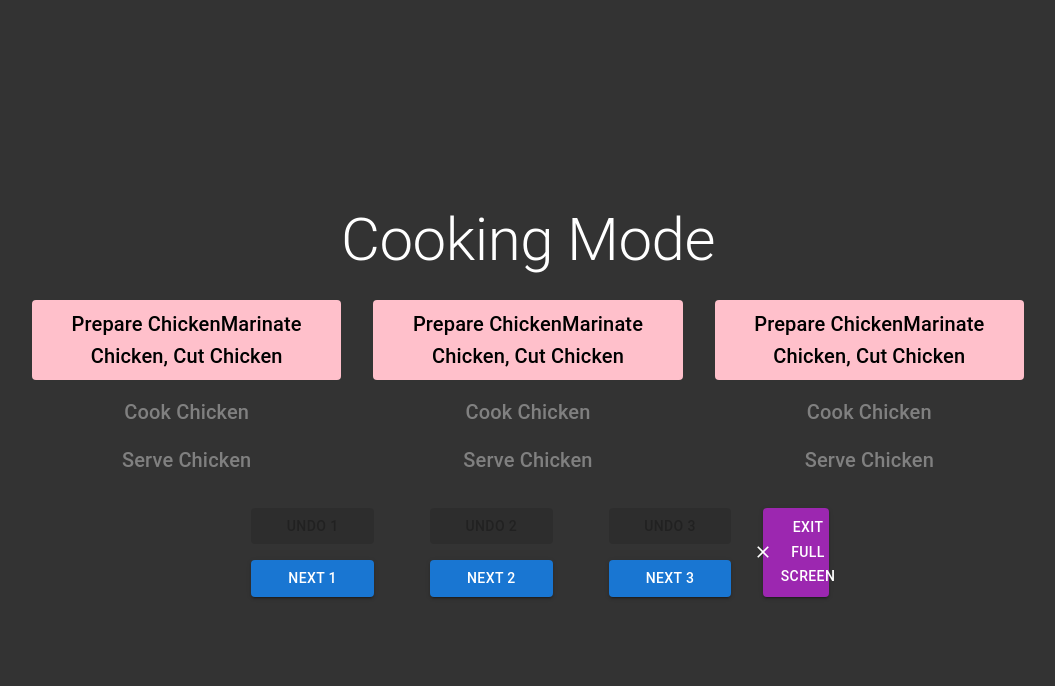
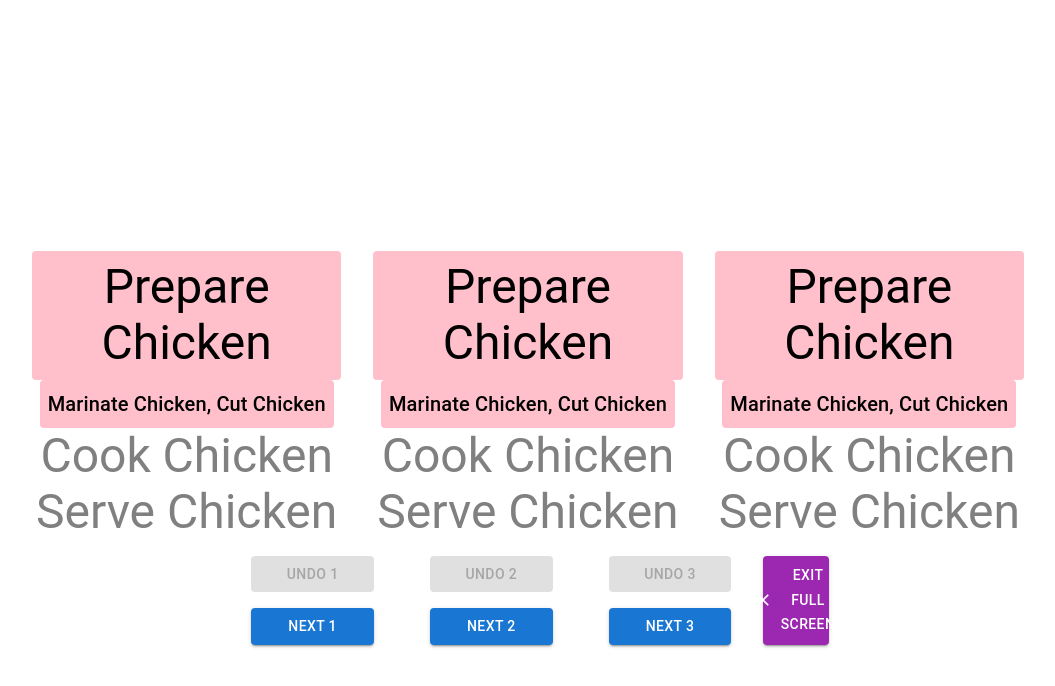
Before and after one commit to singapore2024/Team-6, a React (Vite) app in the folder vite-project/: page / in a window 1280 px wide. Both pictures are taken after a click on the button 772 px from the left and 314 px from the top of the page. Shown: the top 686 px of the page, without its empty margins (112-1167 px from the left). Built offline with nearby package versions, Linux system fonts and the light colour scheme.

Commit message:
Fix bugs

```diff
--- a/vite-project/src/CookingMode.tsx
+++ b/vite-project/src/CookingMode.tsx
@@ -80,7 +80,7 @@ const CookingMode: React.FC<CookingModeProps> = ({ onExit }) => {
           justifyContent: 'center',
           alignItems: 'center',
           flexDirection: 'column',
-          backgroundColor: '#333', // Full-screen background
+          backgroundColor: 'white', // Full-screen background
           color: '#fff',
           margin: 0,
           padding: 0,
@@ -93,42 +93,61 @@ const CookingMode: React.FC<CookingModeProps> = ({ onExit }) => {
           <Grid item xs={12} sm={4}>
           <Box sx={{ display: 'flex', flexDirection: 'column', alignItems: 'center' }}>
             {tasks.map((taskNumber) => (
+                <React.Fragment key={taskNumber}>
                 <Typography
-                  key={taskNumber}
-                  sx={{ ...getTaskStyle(1, taskNumber), marginBottom: 2 }}
-                  variant="h6"
+                    sx={{ ...getTaskStyle(1, taskNumber) }}
+                    variant="h3"
                 >
                     {taskList[taskNumber - 1]}
-                  {(taskNumber === currentTask1 + 1) && taskDescription[taskNumber - 1] }
                 </Typography>
+                {/* Conditional rendering for task description */}
+                {taskNumber === currentTask1 + 1 && (
+                    <Typography sx={{ ...getTaskStyle(1, taskNumber) }} color="black" variant="h6">
+                    {taskDescription[taskNumber - 1]}
+                    </Typography>
+                )}
+                </React.Fragment>
+            ))}
+            </Box>
+
+          </Grid>
+          <Grid item xs={12} sm={4}>
+            <Box sx={{ display: 'flex', flexDirection: 'column', alignItems: 'center' }}>
+            {tasks.map((taskNumber) => (
+                <React.Fragment key={taskNumber}>
+                <Typography
+                    sx={{ ...getTaskStyle(2, taskNumber) }}
+                    variant="h3"
+                >
+                    {taskList[taskNumber - 1]}
+                </Typography>
+                {/* Conditional rendering for task description */}
+                {taskNumber === currentTask1 + 1 && (
+                    <Typography sx={{ ...getTaskStyle(2, taskNumber) }} color="black" variant="h6">
+                    {taskDescription[taskNumber - 1]}
+                    </Typography>
+                )}
+                </React.Fragment>
             ))}
             </Box>
           </Grid>
           <Grid item xs={12} sm={4}>
             <Box sx={{ display: 'flex', flexDirection: 'column', alignItems: 'center' }}>
                 {tasks.map((taskNumber) => (
+                    <React.Fragment key={taskNumber}>
                     <Typography
-                  key={taskNumber}
-                  sx={{ ...getTaskStyle(2, taskNumber), marginBottom: 2 }}
-                  variant="h6"
+                        sx={{ ...getTaskStyle(3, taskNumber) }}
+                        variant="h3"
                     >
                         {taskList[taskNumber - 1]}
-                  {(taskNumber === currentTask2 + 1) && taskDescription[taskNumber - 1] }
                     </Typography>
-              ))}
-            </Box>
-          </Grid>
-          <Grid item xs={12} sm={4}>
-            <Box sx={{ display: 'flex', flexDirection: 'column', alignItems: 'center' }}>
-              {tasks.map((taskNumber) => (
-                <Typography
-                  key={taskNumber}
-                  sx={{ ...getTaskStyle(3, taskNumber), marginBottom: 2 }}
-                  variant="h6"
-                >
-                  {taskList[taskNumber - 1]}
-                  {(taskNumber === currentTask3 + 1) && taskDescription[taskNumber - 1] }
+                    {/* Conditional rendering for task description */}
+                    {taskNumber === currentTask1 + 1 && (
+                        <Typography sx={{ ...getTaskStyle(3, taskNumber) }} color="black" variant="h6">
+                        {taskDescription[taskNumber - 1]}
                         </Typography>
+                    )}
+                    </React.Fragment>
                 ))}
             </Box>
           </Grid>
```
Lines whose indentation alone changed are shown as unchanged.
